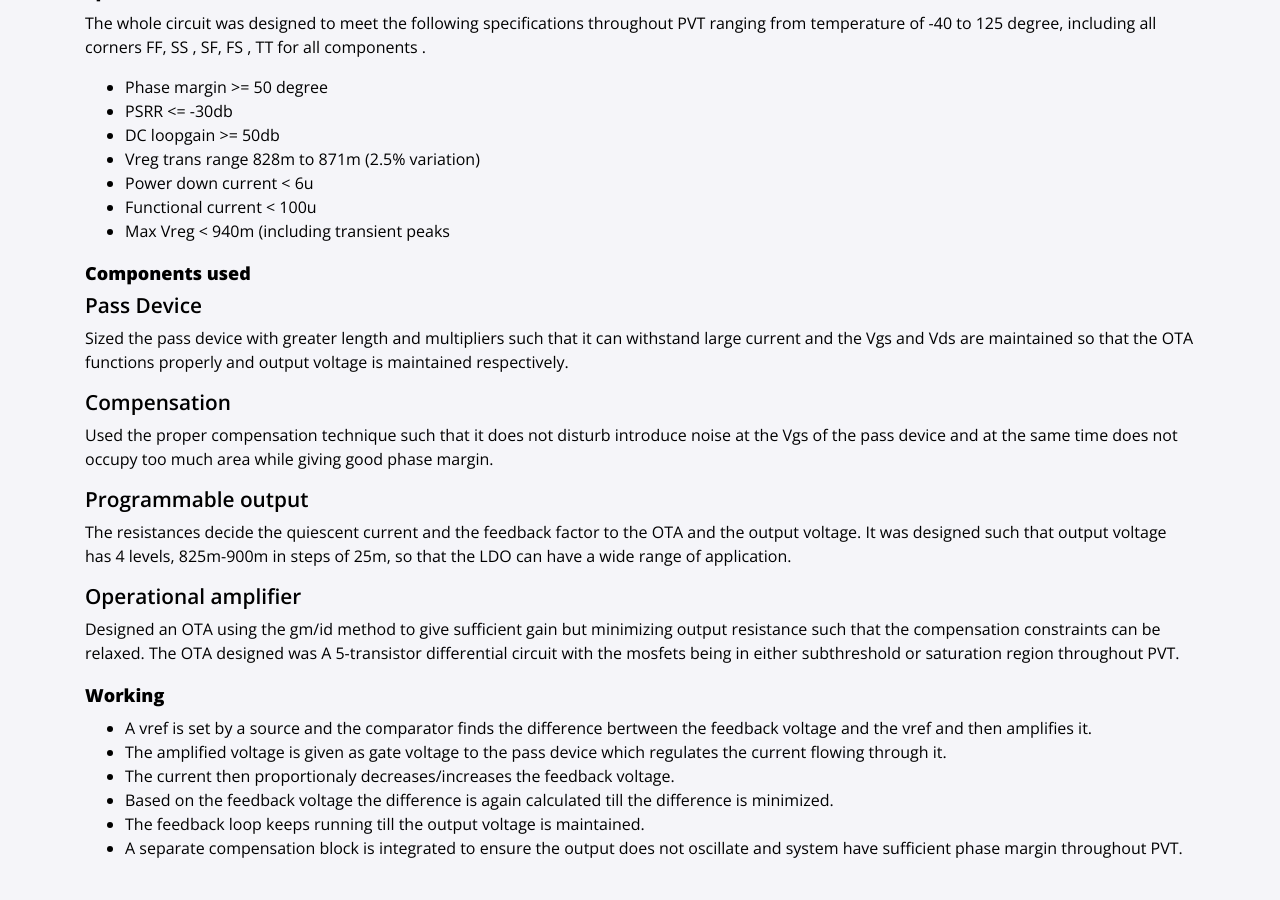
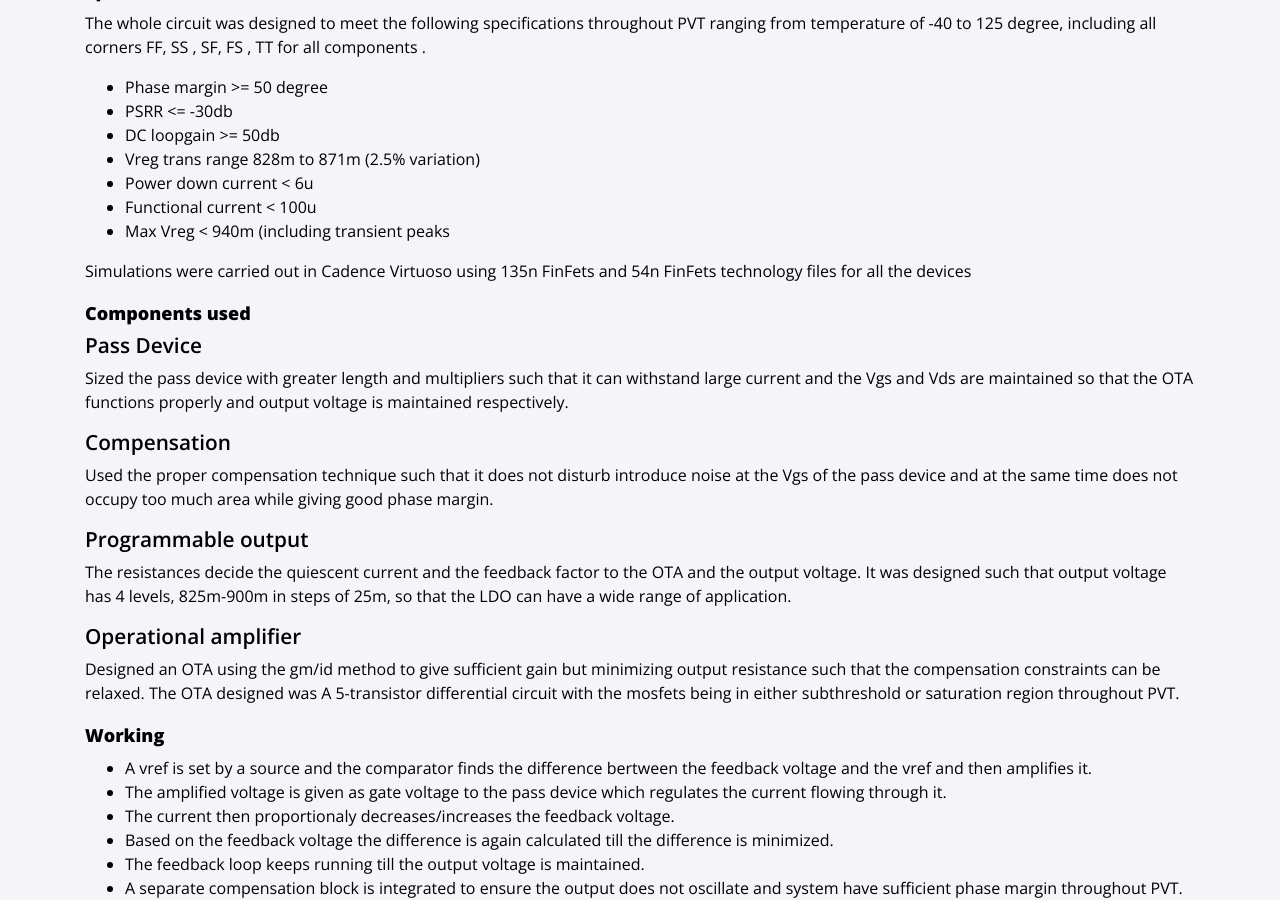
Before and after one commit to harshrawat17/template3, a Jekyll site: the page built from projects/LDO.md, in a window 1280 px wide and 900 px high, scrolled down 735 px. Built offline with Jekyll 4.4.1, drawn with Linux system fonts in a browser that asks for light colours; nearby versions of some CDN libraries.

Commit message:
Update LDO.md

```diff
--- a/projects/LDO.md
+++ b/projects/LDO.md
@@ -27,6 +27,9 @@ temperature of -40 to 125 degree, including all corners FF, SS , SF, FS , TT for
 * Power down current < 6u
 * Functional current < 100u
 * Max Vreg < 940m (including transient peaks
+
+Simulations were carried out in Cadence Virtuoso using 135n FinFets and 54n FinFets technology files for all
+the devices
 
 ## Components used
 
```
